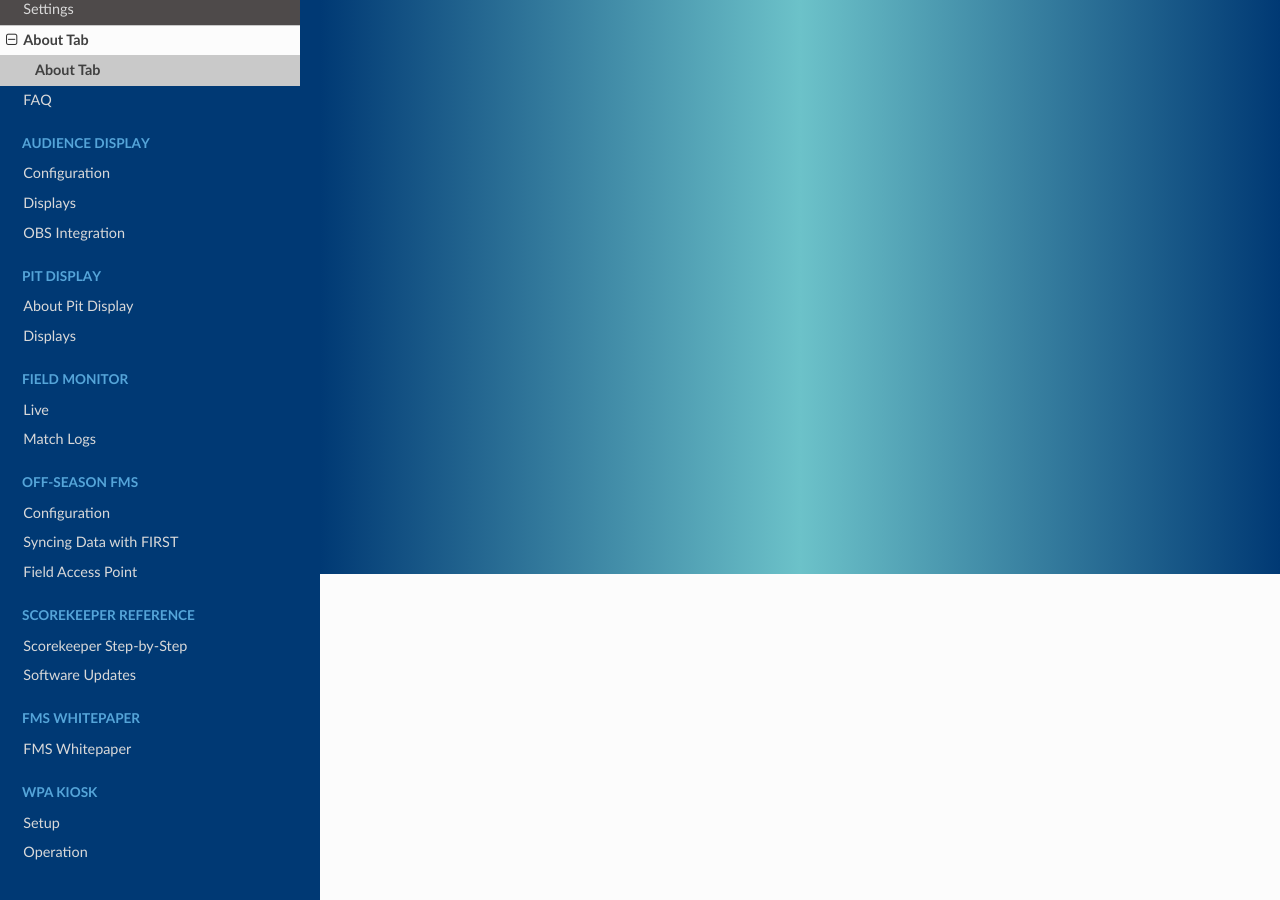
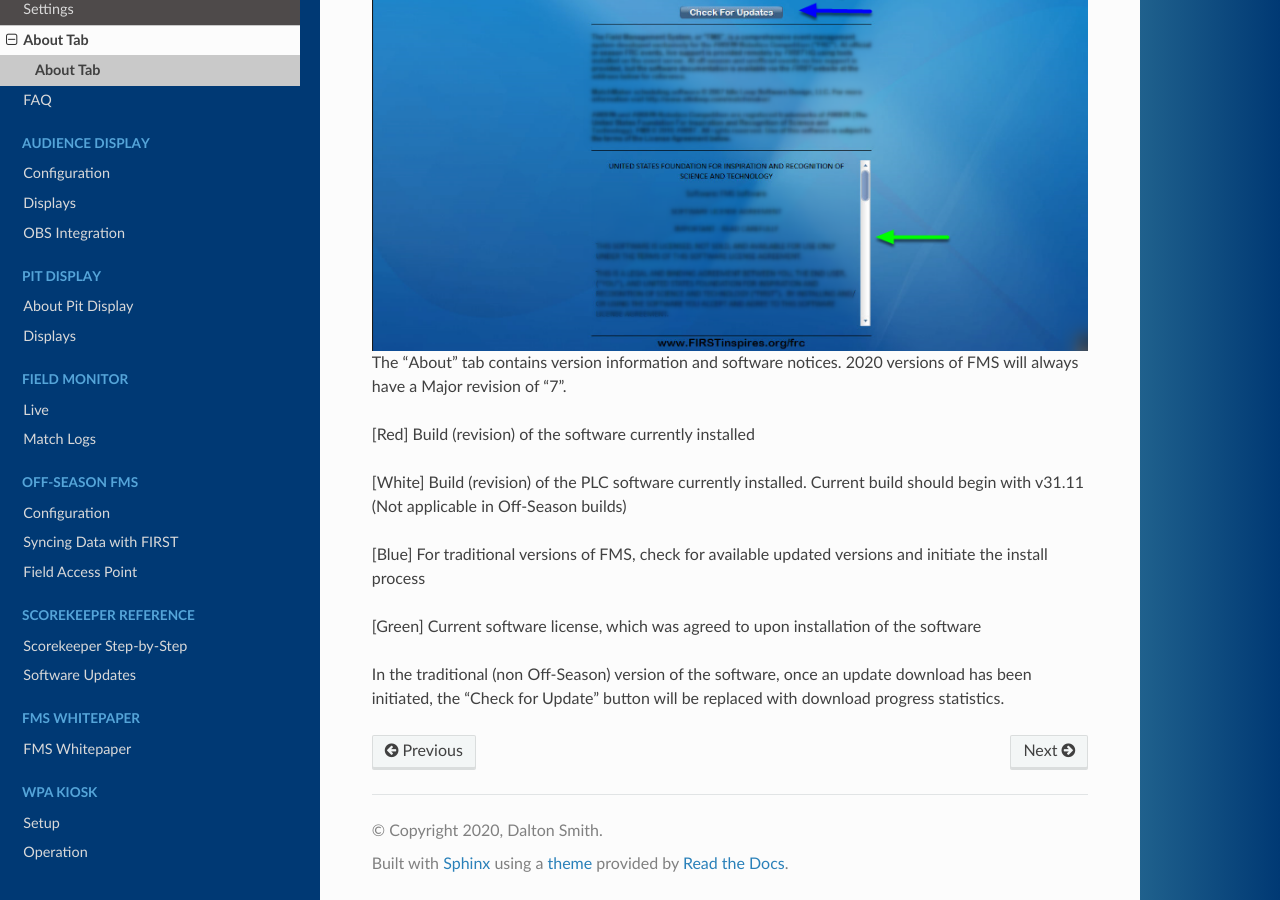
Before and after one commit to FIRSTRobotics/fms-manual, a Sphinx documentation site: the page built from source/event-manager/about-tab/about-tab.rst, in a window 1280 px wide and 900 px high, scrolled down 386 px. Built offline with Sphinx 7.4.7 and the Read the Docs theme 2.0.0, drawn with Linux system fonts in a browser that asks for light colours.

Commit message:
About tab copy over

```diff
--- a/source/event-manager/about-tab/about-tab.rst
+++ b/source/event-manager/about-tab/about-tab.rst
@@ -1,2 +1,18 @@
 About Tab
 =========
+
+.. image:: images/abouttab.png
+	:align: center
+	:alt: About tab
+
+The "About" tab contains version information and software notices. 2020 versions of FMS will always have a Major revision of "7".
+
+[Red] Build (revision) of the software currently installed
+
+[White] Build (revision) of the PLC software currently installed. Current build should begin with v31.11 (Not applicable in Off-Season builds)
+
+[Blue] For traditional versions of FMS, check for available updated versions and initiate the install process
+
+[Green] Current software license, which was agreed to upon installation of the software
+
+In the traditional (non Off-Season) version of the software, once an update download has been initiated, the "Check for Update" button will be replaced with download progress statistics.
```
Also changed, not shown: source/event-manager/about-tab/images/abouttab.png (added).
